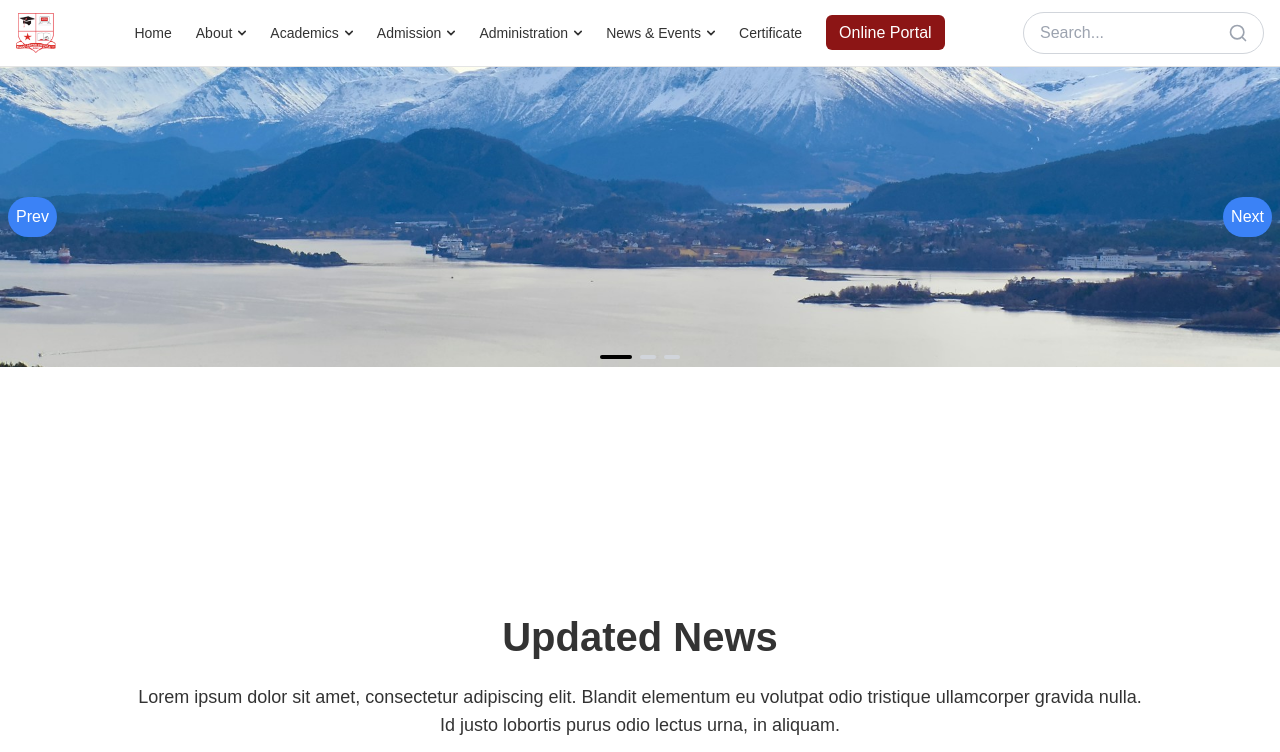
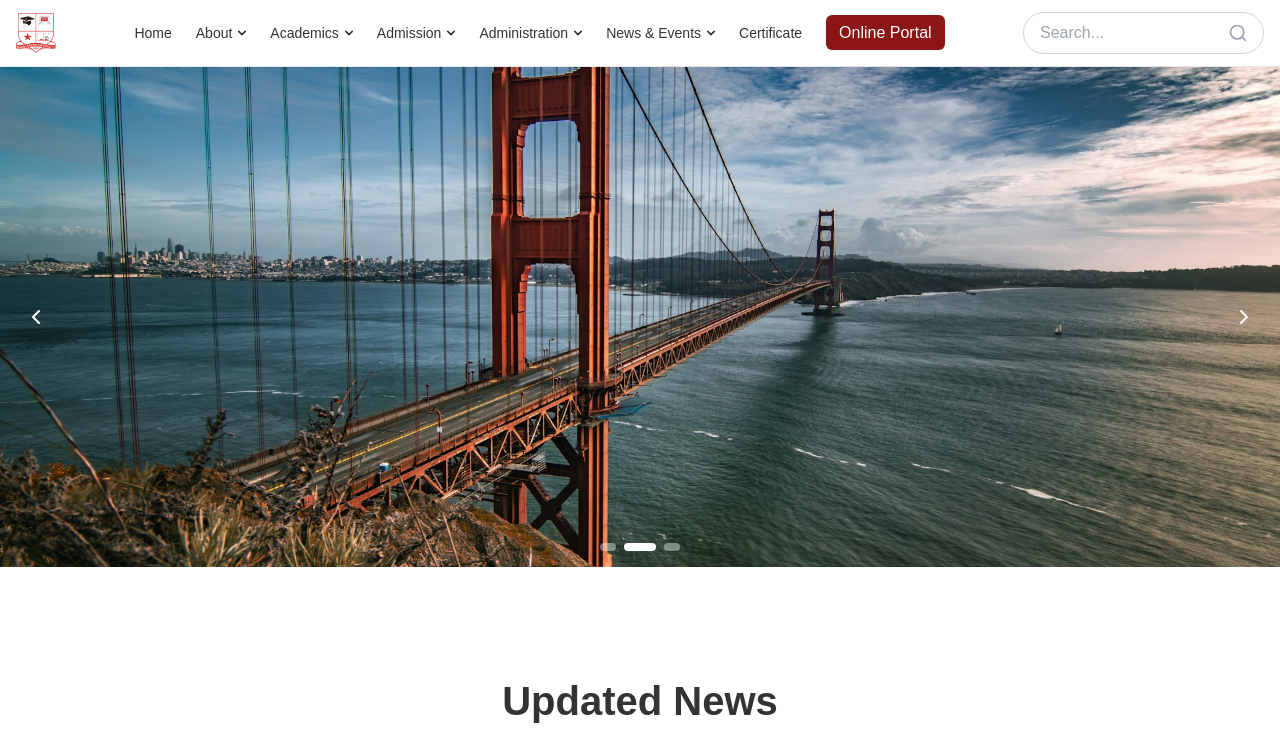
Before and after one commit to itzJunaedRayhan/Bangladesh-University-Front-End, a Next.js app: page / in a window 1280 px wide. Shown: the top 752 px of the page. Built offline with nearby package versions, Linux system fonts and the light colour scheme.

Commit message:
Enhance Carousel component with auto-slide feature, improve button rendering, and adjust image heights in HeroSection

```diff
--- a/src/components/carousel/Carousel.tsx
+++ b/src/components/carousel/Carousel.tsx
@@ -1,14 +1,19 @@
 'use client'
 
-import React, {useRef, useState} from 'react'
+import React, {useCallback, useEffect, useRef, useState} from 'react'
 
 interface CarouselProps {
   items: React.ReactNode[]
-  renderNextButton?: () => React.ReactNode
-  renderPrevButton?: () => React.ReactNode
-  renderIndicator?: (isActive: boolean, index: number) => React.ReactNode
+  renderNextButton?: ((onClick: () => void) => React.ReactNode) | null
+  renderPrevButton?: ((onClick: () => void) => React.ReactNode) | null
+  renderIndicator?:
+    | ((isActive: boolean, index: number) => React.ReactNode)
+    | null
   hideNextButton?: boolean
   hidePrevButton?: boolean
+  autoSlide?: boolean
+  autoSlideInterval?: number
+  autoSlideSpeed?: number
 }
 
 const Carousel: React.FC<CarouselProps> = ({
@@ -18,16 +23,19 @@
   renderIndicator,
   hideNextButton = false,
   hidePrevButton = false,
+  autoSlide = false,
+  autoSlideInterval = 3000,
+  autoSlideSpeed = 500,
 }) => {
   const [currentIndex, setCurrentIndex] = useState(0)
-  const [isDragging, setIsDragging] = useState(false)
+  const [dragging, setDragging] = useState(false)
   const [startX, setStartX] = useState(0)
   const [dragOffset, setDragOffset] = useState(0)
   const containerRef = useRef<HTMLDivElement | null>(null)
 
-  const nextSlide = () => {
+  const nextSlide = useCallback(() => {
     setCurrentIndex((prevIndex) => (prevIndex + 1) % items.length)
-  }
+  }, [items.length])
 
   const prevSlide = () => {
     setCurrentIndex((prevIndex) =>
@@ -35,25 +43,29 @@
     )
   }
 
+  useEffect(() => {
+    if (autoSlide) {
+      const interval = setInterval(nextSlide, autoSlideInterval)
+      return () => clearInterval(interval)
+    }
+  }, [autoSlide, autoSlideInterval, nextSlide])
+
   const handleDragStart = (e: React.MouseEvent | React.TouchEvent) => {
-    setIsDragging(true)
+    setDragging(true)
     setStartX('touches' in e ? e.touches[0].clientX : e.clientX)
   }
 
   const handleDragMove = (e: React.MouseEvent | React.TouchEvent) => {
-    if (!isDragging) return
-
+    if (!dragging) return
     const x = 'touches' in e ? e.touches[0].clientX : e.clientX
-    setDragOffset(x - startX) // Update the offset based on the drag distance
+    setDragOffset(x - startX)
   }
 
   const handleDragEnd = () => {
-    setIsDragging(false)
+    setDragging(false)
+    const threshold = 50
+    const direction = dragOffset > 0 ? -1 : 1
 
-    const threshold = 50 // Amount of drag needed to move to the next or previous slide
-    const direction = dragOffset > 0 ? -1 : 1 // Determine which direction to move
-
-    // Determine if we should move to the next or previous slide
     if (Math.abs(dragOffset) > threshold) {
       if (direction === 1) {
         nextSlide()
@@ -61,14 +73,12 @@
         prevSlide()
       }
     }
-
-    // Reset drag offset after the drag ends
     setDragOffset(0)
   }
 
   return (
     <div
-      className='carousel-container relative w-full overflow-hidden'
+      className='relative w-full overflow-hidden'
       ref={containerRef}
       onMouseDown={handleDragStart}
       onMouseMove={handleDragMove}
@@ -79,65 +89,92 @@
       onTouchEnd={handleDragEnd}
     >
       <div
-        className='carousel-inner flex transition-transform duration-300'
+        className='flex transition-transform duration-300'
         style={{
           transform: `translateX(${
             -currentIndex * 100 +
             (dragOffset / (containerRef.current?.offsetWidth || 1)) * 100
-          }%)`, // Apply real-time translation
-          transition: isDragging ? 'none' : 'transform 0.3s ease', // Disable transition while dragging
-          cursor: isDragging ? 'grabbing' : 'grab',
+          }%)`,
+          transition: dragging ? 'none' : `transform ${autoSlideSpeed}ms ease`,
         }}
       >
         {items.map((item, index) => (
           <div
             key={index}
-            className='carousel-item flex-shrink-0 w-full'
-            style={{
-              width: '100%',
-              pointerEvents: isDragging ? 'none' : 'auto', // Disable interaction with images during drag
-            }}
+            className='flex-shrink-0 w-full'
+            style={{pointerEvents: dragging ? 'none' : 'auto'}}
           >
             {item}
           </div>
         ))}
       </div>
 
+      {/* Conditionally render Prev Button */}
       {!hidePrevButton &&
-        (renderPrevButton ? (
-          renderPrevButton()
+        (renderPrevButton !== null ? (
+          renderPrevButton ? (
+            renderPrevButton(prevSlide)
           ) : (
             <button
               onClick={prevSlide}
-            className='absolute left-2 top-1/2 -translate-y-1/2 bg-gray-500 text-white p-2 rounded-full'
+              className='absolute left-4 top-1/2 -translate-y-1/2 text-white p-2 rounded-full shadow-lg transition-all'
             >
-            &#8592;
+              <svg
+                xmlns='http://www.w3.org/2000/svg'
+                viewBox='0 0 24 24'
+                fill='none'
+                stroke='currentColor'
+                strokeWidth='2'
+                strokeLinecap='round'
+                strokeLinejoin='round'
+                className='w-6 h-6'
+              >
+                <path d='M15 18l-6-6 6-6' />
+              </svg>
             </button>
-        ))}
+          )
+        ) : null)}
+
+      {/* Conditionally render Next Button */}
       {!hideNextButton &&
-        (renderNextButton ? (
-          renderNextButton()
+        (renderNextButton !== null ? (
+          renderNextButton ? (
+            renderNextButton(nextSlide)
           ) : (
             <button
               onClick={nextSlide}
-            className='absolute right-2 top-1/2 -translate-y-1/2 bg-gray-500 text-white p-2 rounded-full'
+              className='absolute right-4 top-1/2 -translate-y-1/2 text-white p-2 rounded-full shadow-lg transition-all'
             >
-            &#8594;
+              <svg
+                xmlns='http://www.w3.org/2000/svg'
+                viewBox='0 0 24 24'
+                fill='none'
+                stroke='currentColor'
+                strokeWidth='2'
+                strokeLinecap='round'
+                strokeLinejoin='round'
+                className='w-6 h-6'
+              >
+                <path d='M9 18l6-6-6-6' />
+              </svg>
             </button>
-        ))}
-      <div className='carousel-indicators absolute bottom-2 left-1/2 -translate-x-1/2 flex gap-2'>
-        {items.map((_, index) =>
-          renderIndicator ? (
+          )
+        ) : null)}
+
+      <div className='absolute bottom-4 left-1/2 -translate-x-1/2 flex gap-2'>
+        {items.map((_, index) => (
           <div key={index}>
-              {renderIndicator(currentIndex === index, index)}
-            </div>
+            {renderIndicator === null ? null : renderIndicator ? (
+              renderIndicator(currentIndex === index, index)
             ) : (
               <div
-              key={index}
-              className={`w-6 h-1 ${currentIndex === index ? 'bg-black' : 'bg-gray-300'}`}
+                className={`h-2 ${
+                  currentIndex === index ? 'w-8' : 'opacity-40 w-4'
+                } bg-white rounded transition-all`}
               />
-          ),
             )}
+          </div>
+        ))}
       </div>
     </div>
   )
--- a/src/components/hero-section/HeroSection.tsx
+++ b/src/components/hero-section/HeroSection.tsx
@@ -4,7 +4,7 @@
 import Carousel from '../carousel/Carousel'
 
 const items = [
-  <div key='nature-water' className='relative w-full h-[300px]'>
+  <div key='nature-water' className='relative w-full h-[500px]'>
     <Image
       layout='fill'
       src='/images/c1.jpg'
@@ -12,7 +12,7 @@
       style={{objectFit: 'cover'}}
     />
   </div>,
-  <div key='nature-forest' className='relative w-full h-[300px]'>
+  <div key='nature-forest' className='relative w-full h-[500px]'>
     <Image
       layout='fill'
       src='/images/c2.jpg'
@@ -20,7 +20,7 @@
       style={{objectFit: 'cover'}}
     />
   </div>,
-  <div key='nature-mountain' className='relative w-full h-[300px]'>
+  <div key='nature-mountain' className='relative w-full h-[500px]'>
     <Image
       layout='fill'
       src='/images/c3.jpg'
@@ -32,24 +32,12 @@
 
 const HeroSection = () => {
   return (
-    <div className='mx-auto pb-16 h-[500px]'>
+    <div className='mx-auto pb-16'>
       <Carousel
         items={items}
-        renderNextButton={() => (
-          <button className='bg-blue-500 text-white p-2 rounded-full absolute right-2 top-1/2 -translate-y-1/2'>
-            Next
-          </button>
-        )}
-        renderPrevButton={() => (
-          <button className='bg-blue-500 text-white p-2 rounded-full absolute left-2 top-1/2 -translate-y-1/2'>
-            Prev
-          </button>
-        )}
-        renderIndicator={(isActive) => (
-          <div
-            className={`h-1 ${isActive ? 'bg-black w-8' : 'bg-gray-300 w-4'} rounded transition-all`}
-          />
-        )}
+        autoSlide={true}
+        autoSlideInterval={5000}
+        autoSlideSpeed={1000}
       />
     </div>
   )
```
Lines whose indentation alone changed are shown as unchanged.
